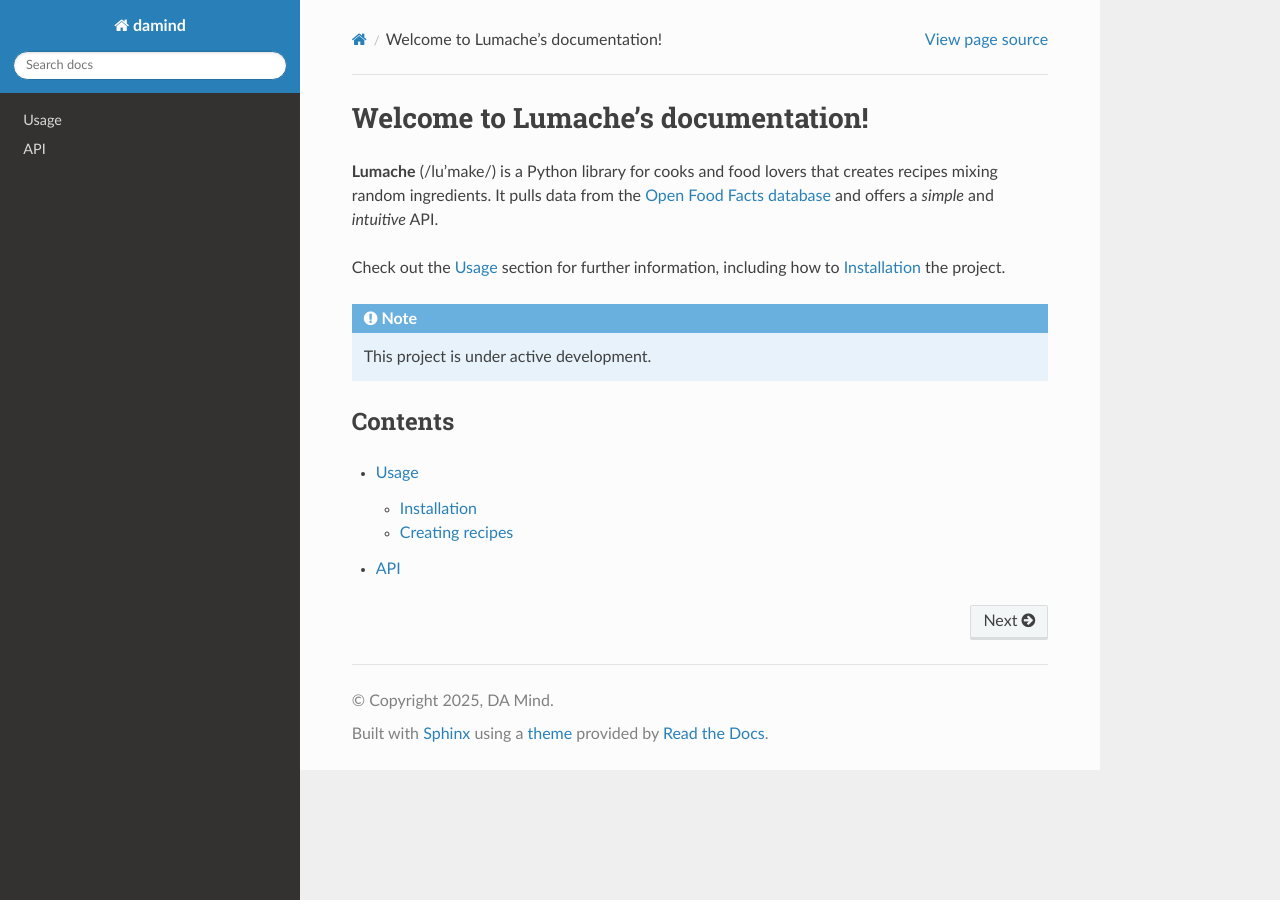
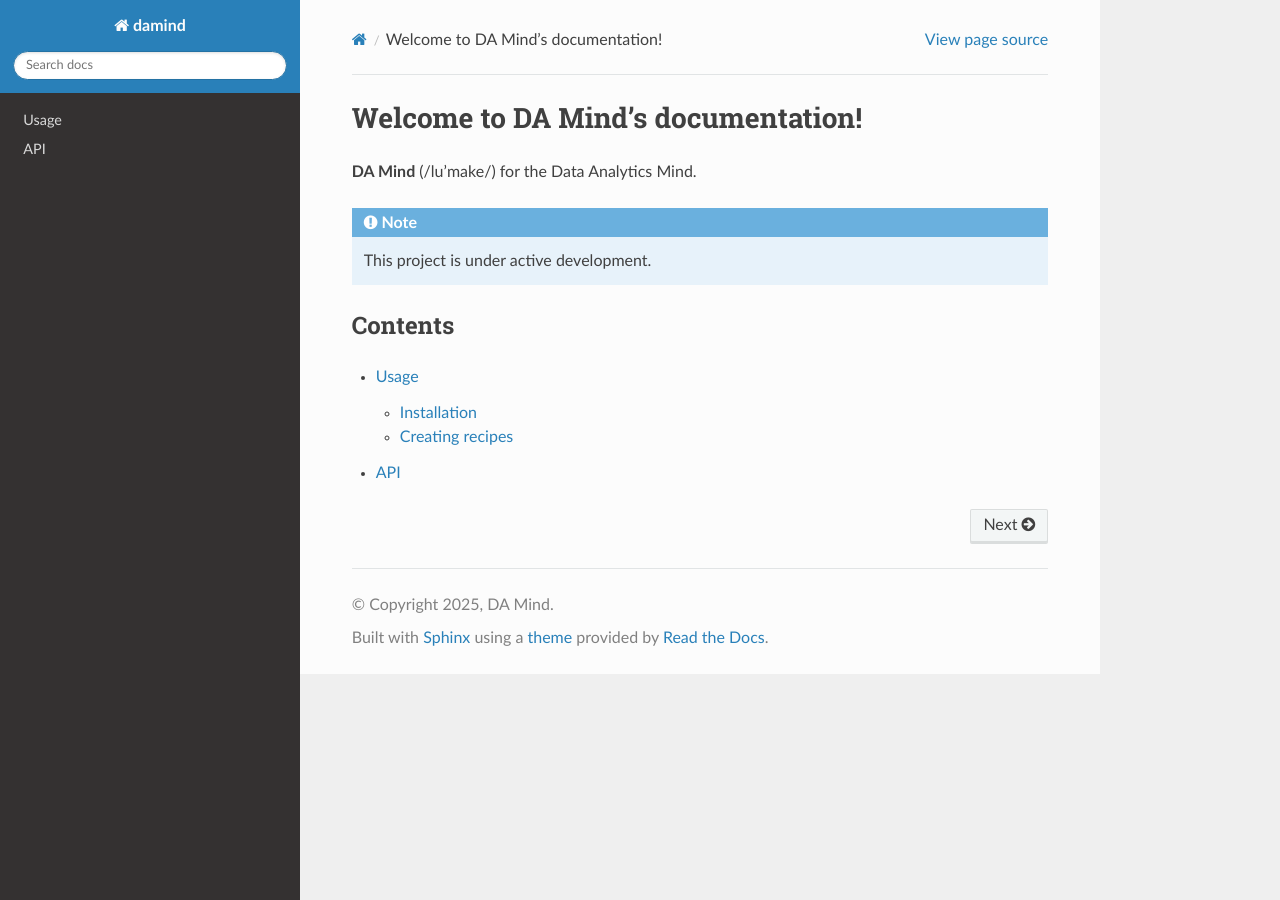
Before and after one commit to dataanalyticsmind/damind, a Sphinx documentation site: the page built from docs/source/index.rst, in a window 1280 px wide. Built offline with Sphinx 7.4.7 and the Read the Docs theme 3.1.0, drawn with Linux system fonts in a browser that asks for light colours.

Commit message:
Update index.rst

```diff
--- a/docs/source/index.rst
+++ b/docs/source/index.rst
@@ -1,13 +1,7 @@
-Welcome to Lumache's documentation!
+Welcome to DA Mind's documentation!
 ===================================
 
-**Lumache** (/lu'make/) is a Python library for cooks and food lovers
-that creates recipes mixing random ingredients.
-It pulls data from the `Open Food Facts database <https://world.openfoodfacts.org/>`_
-and offers a *simple* and *intuitive* API.
-
-Check out the :doc:`usage` section for further information, including
-how to :ref:`installation` the project.
+**DA Mind** (/lu'make/) for the Data Analytics Mind.
 
 .. note::
 
```
